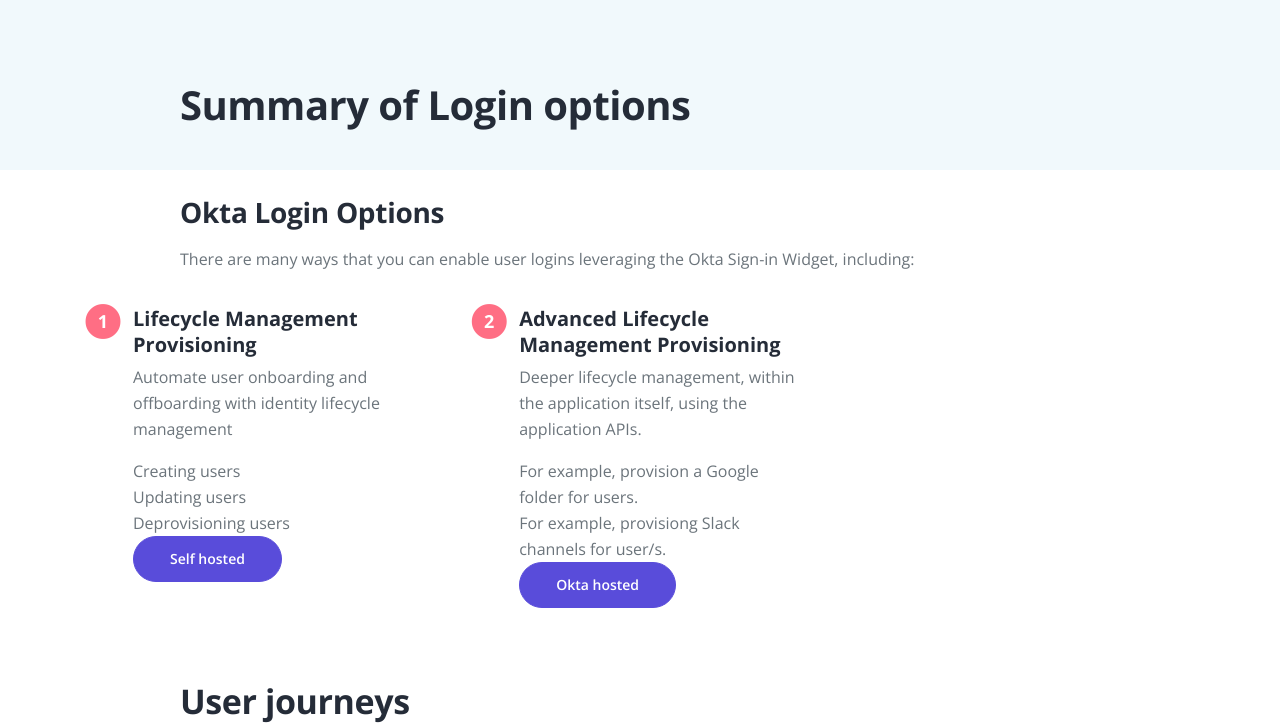
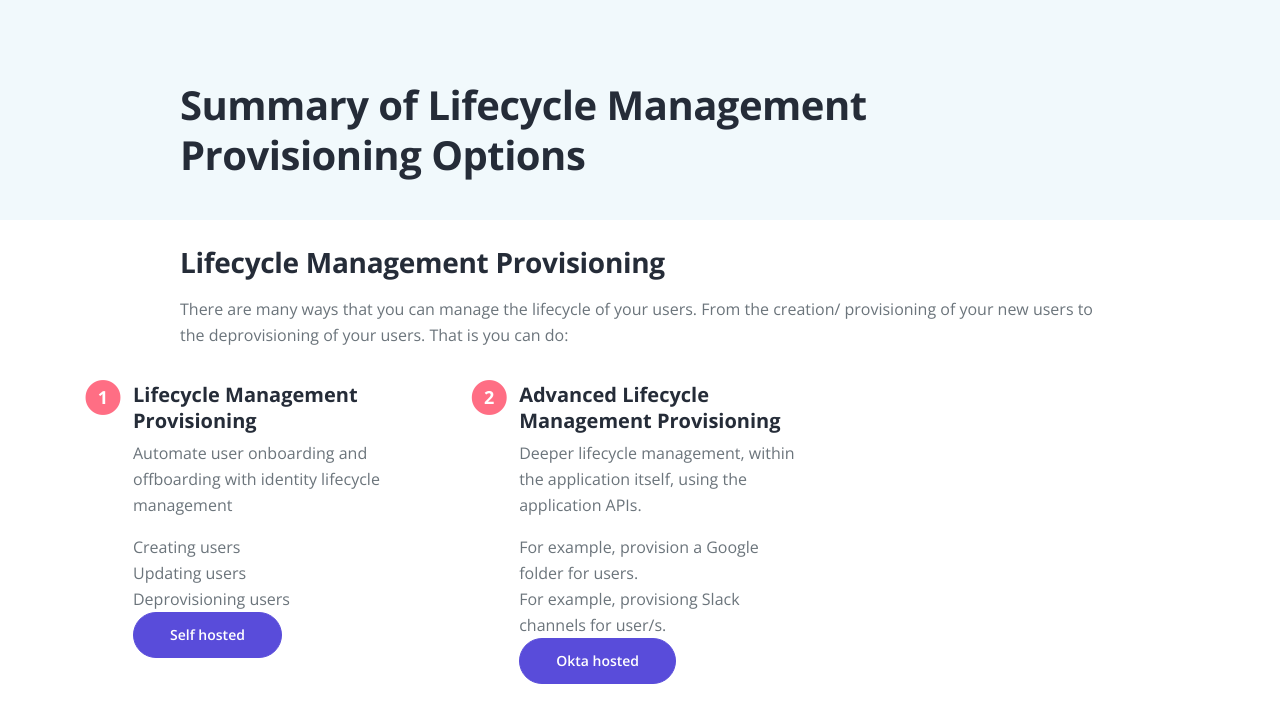
Before and after one commit to vulongtran/vulongtran.github.io, a website: page lifecycle-provisioning.html in a window 1280 px wide. Shown: the part 82-807 px from the top of the page. Drawn offline with nearby package versions, Linux system fonts and the light colour scheme.

Commit message:
update of lifecycle mgt page

```diff
--- a/lifecycle-provisioning.html
+++ b/lifecycle-provisioning.html
@@ -98,7 +98,7 @@
         <div class="container">
             <div class="row">
                 <div class="col-xl-10 offset-xl-1">
-                    <h1>Summary of Login options</h1>
+                    <h1>Summary of Lifecycle Management Provisioning Options</h1>
                 </div> <!-- end of col -->
             </div> <!-- end of row -->
         </div> <!-- end of container -->
@@ -111,8 +111,8 @@
         <div class="container">
             <div class="row">
                 <div class="col-xl-10 offset-xl-1">
-                    <h3 class="mb-3">Okta Login Options</h3>
-                    <p>There are many ways that you can enable user logins leveraging the Okta Sign-in Widget, including:                    </p>
+                    <h3 class="mb-3">Lifecycle Management Provisioning</h3>
+                    <p>There are many ways that you can manage the lifecycle of your users. From the creation/ provisioning of your new users to the deprovisioning of your users. That is you can do:</p>
                 </div> <!-- end of col -->
             </div> <!-- end of row -->
         </div> <!-- end of container -->
```
